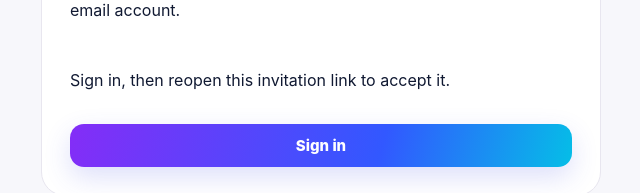
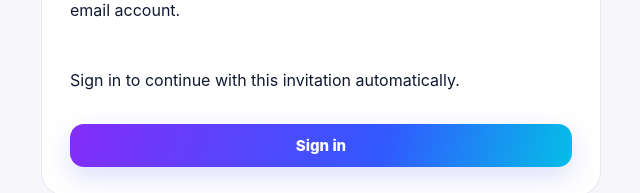
Before and after one commit to prashant-aggarwal-it/robotronix-learning-portal, a Next.js app: page /invite/family in a window 1280 px wide. Shown: the part 378-571 px from the top of the page, without its empty margins (319-959 px from the left). Built offline with nearby package versions, Linux system fonts and the light colour scheme; no server answers.

Commit message:
fix(auth): align invitation sign-in guidance with return routing

```diff
--- a/app/invite/family/page.tsx
+++ b/app/invite/family/page.tsx
@@ -28,7 +28,7 @@ function AcceptFamilyInvitation(){
   <h1>Join your academy family portal</h1>
   <p>The invitation can only be accepted from its intended verified email account.</p>
   {signedIn?<button className="button" disabled={busy||!/^[a-f0-9]{64}$/.test(token)} onClick={accept}>{busy?"Checking invitation…":"Accept family invitation"}</button>:
-  <><p>Sign in, then reopen this invitation link to accept it.</p><Link className="button" href="/login">Sign in</Link></>}
+  <><p>Sign in to continue with this invitation automatically.</p><Link className="button" href="/login">Sign in</Link></>}
   {message&&<p role="status">{message}</p>}
  </section></main>;
 }
```
